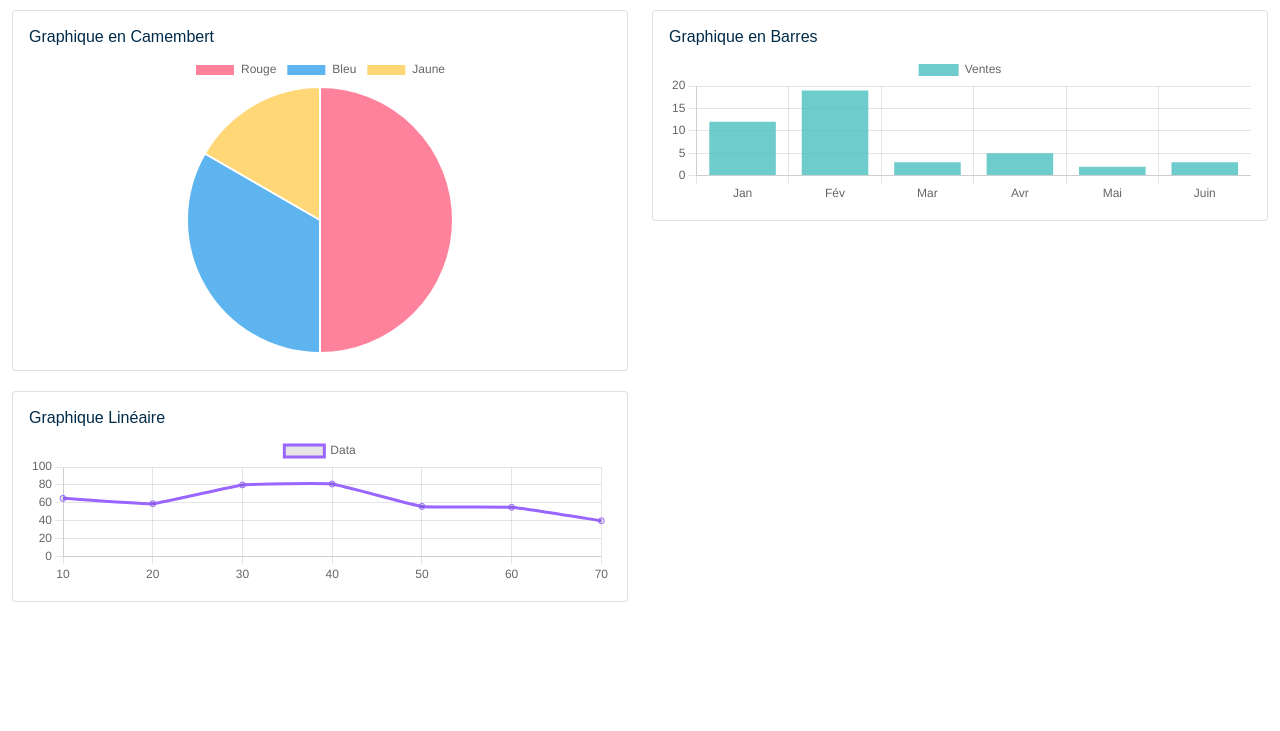
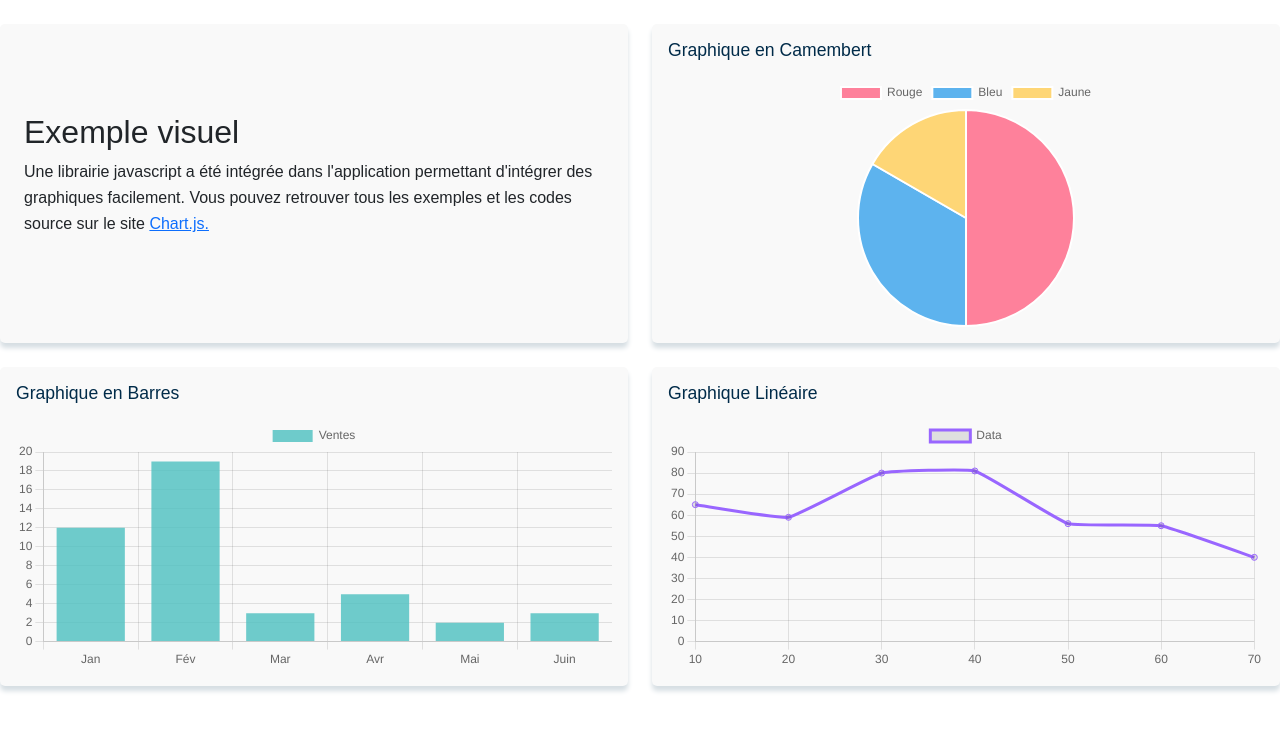
Before and after one commit to Felix-73/CTRLX-SDK-APP-Sample-Web, a Flask app: page /sample-web/graphique in a window 1280 px wide. Shown: the part 52-783 px from the top of the page. Run offline with Flask 3, Linux system fonts and the light colour scheme; some libraries are stand-ins or nearby versions.

Commit message:
Update des textes explicatifs

```diff
--- a/Flask/templates/graphique.html
+++ b/Flask/templates/graphique.html
@@ -3,40 +3,52 @@
 {% block content %}
 
 <script type="text/javascript" src="{{ url_for('static', filename='js/Chart.min.js') }}"></script>
-<link rel="stylesheet" href="{{ url_for('static', filename='css/styles.css') }}">
 
-<div class="container-fluid h-100">
-    <div class="row h-100" style="margin-top: 10px;">
-        <div class="col-md-6 h-50">
-            <div class="card h-95">
+<div class="container-fluid charts-grid">
+    <div class="row g-4">
+
+        <!-- Carte d'information -->
+        <div class="col-md-6">
+            <div class="info-card">
+                <h2>Exemple visuel</h2>
+                <p>Une librairie javascript a été intégrée dans l'application permettant d'intégrer des graphiques
+                    facilement. Vous pouvez retrouver tous les exemples et les codes source sur le site
+                    <a href="https://www.chartjs.org/" target="_blank">Chart.js. </a>
+
+                </p>
+            </div>
+        </div>
+        <!-- Graphique en Camembert -->
+        <div class="col-md-6">
+            <div class="chart-card">
                 <div class="card-body">
-                    <h6 class="card-title" style="color: #002B49;">Graphique en Camembert</h6>
-                    <div class="chart-container" style="position: relative; height: 85%;">
+                    <h6 class="chart-title">Graphique en Camembert</h6>
+                    <div class="chart-container">
                         <canvas id="pieChart"></canvas>
                     </div>
                 </div>
             </div>
         </div>
 
-        <div class="col-md-6 h-50">
-            <div class="card h-95">
+        <!-- Graphique en Barres -->
+        <div class="col-md-6">
+            <div class="chart-card">
                 <div class="card-body">
-                    <h6 class="card-title" style="color: #002B49;">Graphique en Barres</h6>
-                    <div class="chart-container" style="position: relative; height: 85%;">
+                    <h6 class="chart-title">Graphique en Barres</h6>
+                    <div class="chart-container">
                         <canvas id="barChart"></canvas>
                     </div>
                 </div>
             </div>
         </div>
 
-            <!-- Espacement -->
-        <div style="height: 20px;"></div>
 
-        <div class="col-md-6 h-50">
-            <div class="card h-95">
+        <!-- Graphique Linéaire -->
+        <div class="col-md-6">
+            <div class="chart-card">
                 <div class="card-body">
-                    <h6 class="card-title" style="color: #002B49;">Graphique Linéaire</h6>
-                    <div class="chart-container" style="position: relative; height: 85%;">
+                    <h6 class="chart-title">Graphique Linéaire</h6>
+                    <div class="chart-container">
                         <canvas id="lineChart"></canvas>
                     </div>
                 </div>
```
Also changed, not shown: Flask/templates/index.html (+19 -9 lines), Flask/templates/page1.html (+8 -8 lines), Flask/static/img/architecture.png (added).
